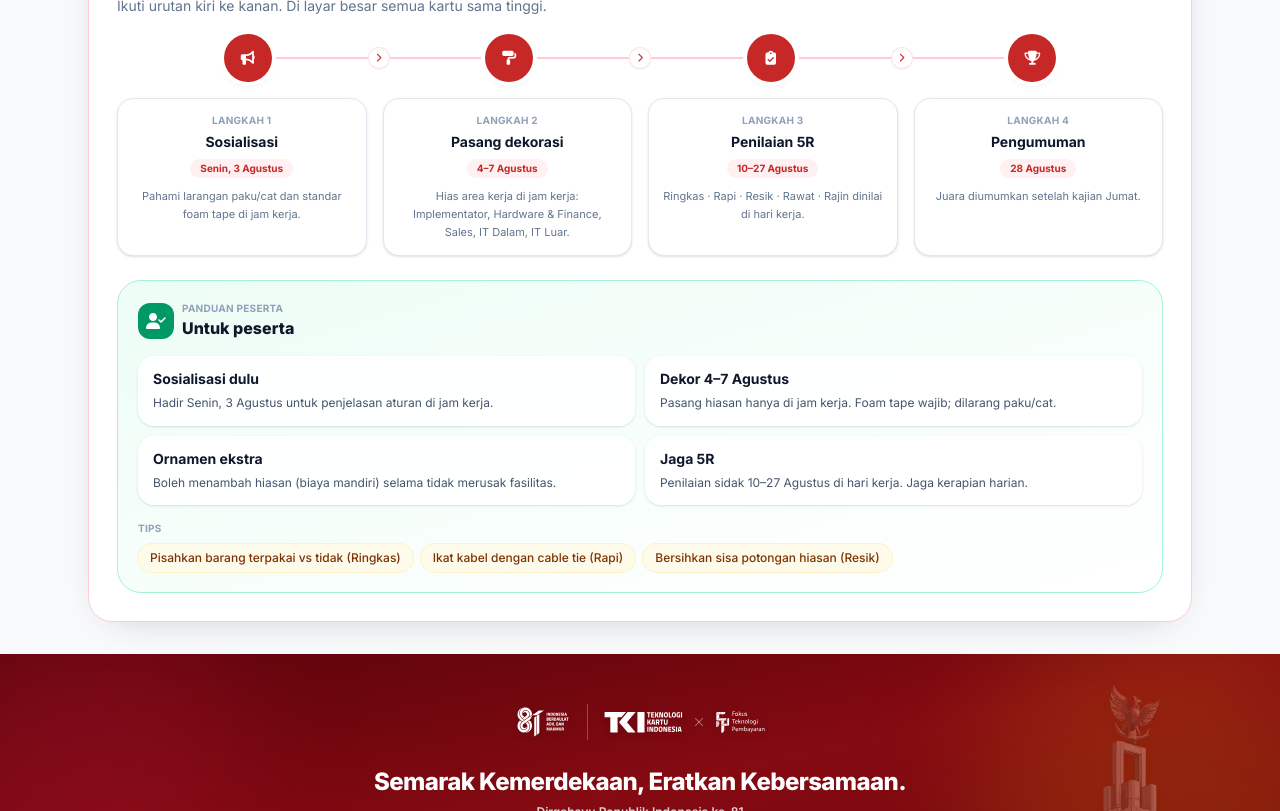
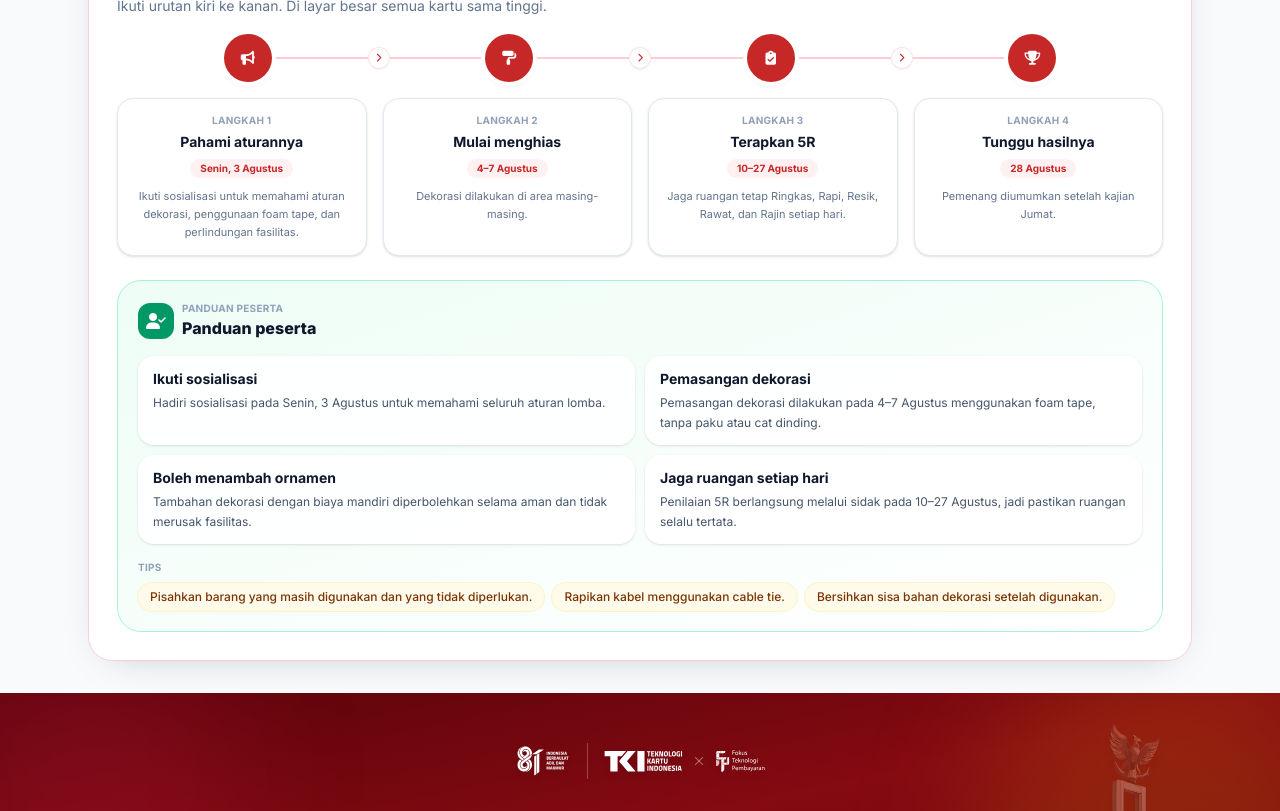
Before and after one commit to k-ardliyan/tki-hutri-81, a React (Vite) app: page /lomba in a window 1280 px wide. Shown: the part 800-1611 px from the top of the page. Built offline with nearby package versions, Linux system fonts and the light colour scheme; a web font is replaced by a local one.

Commit message:
feat: add interactive countdown component and hero section with dynamic phase handling

```diff
--- a/src/data/content.js
+++ b/src/data/content.js
@@ -1,391 +1,460 @@
 /**
- * Konten terstruktur dari:
- * - technical_rundown.md
- * - technical_book_peserta.md
- * - technical_book_panitia.md
+ * Konten website HUT RI ke-81
+ * Disusun dari technical_rundown.md, technical_book_peserta.md,
+ * dan technical_book_panitia.md.
  *
- * Tipografi resmi HUT RI ke-81: Saira Semi Condensed
- * Tema resmi: "Indonesia Berdaulat, Adil, dan Makmur"
+ * Tipografi: Saira Semi Condensed
+ * Tema: "Indonesia Berdaulat, Adil, dan Makmur"
  */
 
 export const eventMeta = {
-  title: 'HUT RI ke-81',
-  org: 'PT TKI x PT FTP',
+  title: "HUT RI ke-81",
+  org: "PT TKI x PT FTP",
   year: 2026,
-  theme: 'Indonesia Berdaulat, Adil, dan Makmur',
-  peakDateLabel: 'Kamis, 13 Agustus 2026',
-  peakTimeLabel: '12.45 WIB',
-  peakTarget: '2026-08-13T12:45:00',
-  awardDateLabel: 'Jumat, 28 Agustus 2026',
-  awardNote: 'Setelah kajian Jumat',
+  theme: "Indonesia Berdaulat, Adil, dan Makmur",
+  peakDateLabel: "Kamis, 13 Agustus 2026",
+  peakTimeLabel: "12.45 WIB",
+  peakTarget: "2026-08-13T12:45:00", // Mulai acara puncak
+  eventEndTarget: "2026-08-13T17:00:00", // Perkiraan acara puncak selesai
+  awardTarget: "2026-08-28T13:00:00", // Pengumuman pemenang setelah kajian Jumat
+  awardEndTarget: "2026-08-28T17:00:00", // Akhir seluruh rangkaian acara
+  awardDateLabel: "Jumat, 28 Agustus 2026",
+  awardNote: "Setelah kajian Jumat",
   tagline:
-    'Lomba, dekor, dan kebersamaan. Semuanya demi satu semangat yang sama: HUT RI ke-81.',
-}
+    "Rayakan kemerdekaan lewat lomba, kreativitas, dan kebersamaan dalam semangat HUT RI ke-81.",
+};
 
-/** Area lomba hias ruangan & 5R (per ruangan) */
+/** Ruangan peserta lomba dekorasi dan 5R */
 export const roomAreas = [
-  { id: 'implementator', name: 'Implementator', icon: 'fa-gears' },
-  { id: 'hardware-finance', name: 'Hardware & Finance', icon: 'fa-microchip' },
-  { id: 'sales', name: 'Sales', icon: 'fa-handshake' },
-  { id: 'it-dalam', name: 'IT Dalam', icon: 'fa-server' },
-  { id: 'it-luar', name: 'IT Luar', icon: 'fa-network-wired' },
-]
+  { id: "implementator", name: "Implementator", icon: "fa-gears" },
+  {
+    id: "hardware-finance",
+    name: "Hardware & Finance",
+    icon: "fa-microchip",
+  },
+  { id: "sales", name: "Sales", icon: "fa-handshake" },
+  { id: "it-dalam", name: "IT Dalam", icon: "fa-server" },
+  { id: "it-luar", name: "IT Luar", icon: "fa-network-wired" },
+];
 
 export const keyDates = [
   {
-    id: 'sosialisasi',
-    when: 'Senin, 3 Agustus 2026',
-    title: 'Sosialisasi aturan',
-    detail: 'Penjelasan teknis lomba di jam kerja.',
+    id: "sosialisasi",
+    when: "Senin, 3 Agustus 2026",
+    title: "Sosialisasi lomba",
+    detail: "Kenali aturan, jadwal, dan alur setiap lomba.",
   },
   {
-    id: 'dekor',
-    when: '4–7 Agustus 2026',
-    title: 'Lomba dekorasi ruangan',
-    detail: 'Pemasangan hiasan di jam kerja (Selasa–Jumat).',
+    id: "dekor",
+    when: "4–7 Agustus 2026",
+    title: "Dekorasi ruangan",
+    detail: "Hias ruangan di area masing-masing, dari Selasa hingga Jumat.",
   },
   {
-    id: 'nilai',
-    when: '10–27 Agustus 2026',
-    title: 'Penilaian lomba 5R',
-    detail: 'Sidak & penilaian 5R di hari kerja.',
+    id: "nilai",
+    when: "10–27 Agustus 2026",
+    title: "Penilaian 5R",
+    detail: "Penilaian dilakukan melalui sidak pada hari kerja.",
   },
   {
-    id: 'puncak',
-    when: '13 Agustus 2026',
-    title: 'Hari puncak acara',
-    detail: 'Sambutan, estafet balon, istirahat, lalu estafet air.',
+    id: "puncak",
+    when: "13 Agustus 2026",
+    title: "Hari puncak",
+    detail: "Sambutan, estafet balon, istirahat, dan estafet air.",
   },
   {
-    id: 'hadiah',
-    when: '28 Agustus 2026',
-    title: 'Pengumuman & hadiah',
-    detail: 'Pembagian juara setelah kajian Jumat.',
+    id: "hadiah",
+    when: "28 Agustus 2026",
+    title: "Pengumuman pemenang",
+    detail: "Pemenang diumumkan dan hadiah dibagikan setelah kajian Jumat.",
   },
-]
+];
 
 export const rundown = [
   {
-    id: 'phase-kickoff',
-    phase: 'Sosialisasi',
+    id: "phase-kickoff",
+    phase: "Sosialisasi",
     items: [
       {
-        time: 'Senin, 3 Agustus (jam kerja)',
-        title: 'Sosialisasi aturan lomba',
-        note: 'Penjelasan teknis, larangan fasilitas, dan alur lomba kepada peserta.',
+        time: "Senin, 3 Agustus",
+        title: "Penjelasan aturan lomba",
+        note: "Peserta akan mendapat penjelasan mengenai alur lomba, ketentuan teknis, dan aturan penggunaan fasilitas.",
       },
     ],
   },
   {
-    id: 'phase-dekor',
-    phase: 'Lomba: Dekorasi ruangan',
+    id: "phase-dekor",
+    phase: "Dekorasi Ruangan",
     items: [
       {
-        time: 'Selasa–Jumat, 4–7 Agustus',
-        title: 'Pemasangan dekorasi kemerdekaan',
-        note: 'Hanya di jam kerja. Foam tape wajib; tanpa paku dan tanpa cat dinding.',
+        time: "Selasa–Jumat, 4–7 Agustus",
+        title: "Pemasangan dekorasi",
+        note: "Dekorasi dipasang menggunakan foam tape. Paku dan cat dinding tidak diperbolehkan.",
       },
     ],
   },
   {
-    id: 'phase-nilai',
-    phase: 'Lomba: Penilaian 5R',
+    id: "phase-nilai",
+    phase: "Penilaian 5R",
     items: [
       {
-        time: '10–27 Agustus (hari kerja)',
-        title: 'Sidak & penilaian budaya 5R',
-        note: 'Juri menilai Ringkas, Rapi, Resik, Rawat, Rajin di area ruangan masing-masing.',
+        time: "10–27 Agustus · hari kerja",
+        title: "Sidak dan penilaian 5R",
+        note: "Juri menilai penerapan Ringkas, Rapi, Resik, Rawat, dan Rajin di setiap ruangan.",
       },
     ],
   },
   {
-    id: 'phase-peak',
-    phase: 'Hari puncak · 13 Agustus',
+    id: "phase-peak",
+    phase: "Hari Puncak · 13 Agustus",
     highlight: true,
     items: [
       {
-        time: '12.45–13.05',
-        title: 'Sambutan & doa',
-        note: 'Sambutan CEO dan Ketua Panitia, dilanjutkan doa pembuka.',
+        time: "12.45–13.05",
+        title: "Sambutan dan doa",
+        note: "Acara dibuka dengan sambutan CEO dan Ketua Panitia, lalu dilanjutkan dengan doa.",
       },
       {
-        time: '13.05–15.00',
-        title: 'Sesi 1 · Estafet balon tanpa tangan',
-        note: 'Penyisihan dan final per kategori Putra & Putri.',
+        time: "13.05–15.00",
+        title: "Estafet Balon Tanpa Tangan",
+        note: "Babak penyisihan dan final berlangsung terpisah untuk kategori Putra dan Putri.",
       },
       {
-        time: '15.00–15.30',
-        title: 'Istirahat & sholat',
-        note: 'Break singkat, sholat Ashar, area disiapkan untuk sesi basah.',
+        time: "15.00–15.30",
+        title: "Istirahat dan salat",
+        note: "Waktu istirahat dan salat Asar sekaligus persiapan area untuk lomba berikutnya.",
       },
       {
-        time: '15.30–17.00',
-        title: 'Sesi 2 · Estafet air gelas bocor',
-        note: 'Durasi main 3 menit per sesi. Juara ditentukan volume air terbanyak.',
+        time: "15.30–17.00",
+        title: "Estafet Air Gelas Bocor",
+        note: "Setiap sesi berlangsung selama 3 menit. Pemenang ditentukan dari volume air terbanyak.",
       },
     ],
   },
   {
-    id: 'phase-award',
-    phase: 'Pengumuman',
+    id: "phase-award",
+    phase: "Pengumuman",
     items: [
       {
-        time: 'Jumat, 28 Agustus',
-        title: 'Pengumuman & pembagian hadiah',
-        note: 'Setelah kajian Jumat. Juara per lomba dan kategori diumumkan resmi.',
+        time: "Jumat, 28 Agustus",
+        title: "Pengumuman dan pembagian hadiah",
+        note: "Pemenang setiap lomba dan kategori diumumkan setelah kajian Jumat.",
       },
     ],
   },
-]
+];
 
 export const competitions = [
   {
-    id: 'dekor-5r',
-    number: '01',
-    short: 'Dekor & 5R',
-    title: 'Hias Ruangan & Budaya 5R',
-    category: 'Umum · per ruangan',
-    tone: 'red',
-    imageKey: 'dekor-5r',
+    id: "dekor-5r",
+    number: "01",
+    short: "Dekorasi & 5R",
+    title: "Dekorasi Ruangan & Budaya 5R",
+    category: "Umum · per ruangan",
+    tone: "red",
+    imageKey: "dekor-5r",
     summary:
-      'Setiap area kerja mendekor ruangan dan menjaga standar 5R. Pakai foam tape, tanpa paku atau cat.',
+      "Percantik area kerja sekaligus tunjukkan penerapan 5R. Gunakan foam tape dan hindari paku atau cat yang dapat merusak fasilitas.",
     rooms: roomAreas,
     workflow: [
       {
         step: 1,
-        title: 'Sosialisasi',
-        time: 'Senin, 3 Agustus',
-        desc: 'Pahami larangan paku/cat dan standar foam tape di jam kerja.',
-        icon: 'fa-bullhorn',
+        title: "Pahami aturannya",
+        time: "Senin, 3 Agustus",
+        desc: "Ikuti sosialisasi untuk memahami aturan dekorasi, penggunaan foam tape, dan perlindungan fasilitas.",
+        icon: "fa-bullhorn",
       },
       {
         step: 2,
-        title: 'Pasang dekorasi',
-        time: '4–7 Agustus',
-        desc: 'Hias area kerja di jam kerja: Implementator, Hardware & Finance, Sales, IT Dalam, IT Luar.',
-        icon: 'fa-paint-roller',
+        title: "Mulai menghias",
+        time: "4–7 Agustus",
+        desc: "Dekorasi dilakukan di area masing-masing.",
+        icon: "fa-paint-roller",
       },
       {
         step: 3,
-        title: 'Penilaian 5R',
-        time: '10–27 Agustus',
-        desc: 'Ringkas · Rapi · Resik · Rawat · Rajin dinilai di hari kerja.',
-        icon: 'fa-clipboard-check',
+        title: "Terapkan 5R",
+        time: "10–27 Agustus",
+        desc: "Jaga ruangan tetap Ringkas, Rapi, Resik, Rawat, dan Rajin setiap hari.",
+        icon: "fa-clipboard-check",
       },
       {
         step: 4,
-        title: 'Pengumuman',
-        time: '28 Agustus',
-        desc: 'Juara diumumkan setelah kajian Jumat.',
-        icon: 'fa-trophy',
+        title: "Tunggu hasilnya",
+        time: "28 Agustus",
+        desc: "Pemenang diumumkan setelah kajian Jumat.",
+        icon: "fa-trophy",
       },
     ],
     forPeserta: {
-      headline: 'Untuk peserta',
+      headline: "Panduan peserta",
       points: [
-        { title: 'Sosialisasi dulu', text: 'Hadir Senin, 3 Agustus untuk penjelasan aturan di jam kerja.' },
-        { title: 'Dekor 4–7 Agustus', text: 'Pasang hiasan hanya di jam kerja. Foam tape wajib; dilarang paku/cat.' },
-        { title: 'Ornamen ekstra', text: 'Boleh menambah hiasan (biaya mandiri) selama tidak merusak fasilitas.' },
-        { title: 'Jaga 5R', text: 'Penilaian sidak 10–27 Agustus di hari kerja. Jaga kerapian harian.' },
+        {
+          title: "Ikuti sosialisasi",
+          text: "Hadiri sosialisasi pada Senin, 3 Agustus untuk memahami seluruh aturan lomba.",
+        },
+        {
+          title: "Pemasangan dekorasi",
+          text: "Pemasangan dekorasi dilakukan pada 4–7 Agustus menggunakan foam tape, tanpa paku atau cat dinding.",
+        },
+        {
+          title: "Boleh menambah ornamen",
+          text: "Tambahan dekorasi dengan biaya mandiri diperbolehkan selama aman dan tidak merusak fasilitas.",
+        },
+        {
+          title: "Jaga ruangan setiap hari",
+          text: "Penilaian 5R berlangsung melalui sidak pada 10–27 Agustus, jadi pastikan ruangan selalu tertata.",
+        },
       ],
       tips: [
-        'Pisahkan barang terpakai vs tidak (Ringkas)',
-        'Ikat kabel dengan cable tie (Rapi)',
-        'Bersihkan sisa potongan hiasan (Resik)',
+        "Pisahkan barang yang masih digunakan dan yang tidak diperlukan.",
+        "Rapikan kabel menggunakan cable tie.",
+        "Bersihkan sisa bahan dekorasi setelah digunakan.",
       ],
     },
     forPanitia: {
-      headline: 'Untuk panitia',
+      headline: "Panduan panitia",
       points: [
-        { title: '3 Agustus', text: 'Sosialisasi aturan teknis di jam kerja (larangan paku, cat, dsb.).' },
-        { title: '4–7 Agustus', text: 'Dampingi pemasangan dekorasi; cek foam tape & keamanan fasilitas.' },
-        { title: '10–27 Agustus', text: 'Nilai 5R di hari kerja. Pelanggaran fasilitas = potongan poin / diskualifikasi.' },
+        {
+          title: "Sosialisasi · 3 Agustus",
+          text: "Jelaskan aturan teknis, termasuk larangan menggunakan paku, cat, atau bahan yang merusak fasilitas.",
+        },
+        {
+          title: "Pendampingan · 4–7 Agustus",
+          text: "Dampingi proses dekorasi dan pastikan pemasangan menggunakan bahan yang aman.",
+        },
+        {
+          title: "Penilaian · 10–27 Agustus",
+          text: "Lakukan penilaian 5R pada hari kerja dan catat setiap pelanggaran sebagai dasar pengurangan poin atau diskualifikasi.",
+        },
       ],
       checklist: [
-        'Cek setiap ruangan: Implementator, Hardware & Finance, Sales, IT Dalam, IT Luar',
-        'Dokumentasikan temuan sidak',
-        'Catat pelanggaran fasilitas secara tertulis',
+        "Periksa seluruh ruangan peserta.",
+        "Dokumentasikan setiap temuan saat sidak.",
+        "Catat pelanggaran fasilitas secara tertulis.",
       ],
     },
   },
   {
-    id: 'balon',
-    number: '02',
-    short: 'Estafet Balon',
-    title: 'Estafet Balon Tanpa Tangan',
-    category: 'Putra & Putri · juara terpisah',
-    tone: 'amber',
-    imageKey: 'balon',
+    id: "balon",
+    number: "02",
+    short: "Estafet Balon",
+    title: "Estafet Balon Tanpa Tangan",
+    category: "Putra & Putri · juara terpisah",
+    tone: "amber",
+    imageKey: "balon",
     summary:
-      'Berpasangan, bawa balon dari start sampai finish tanpa pakai tangan. Juara: waktu tercepat.',
+      "Bawa balon secara berpasangan dari garis start hingga finish tanpa menggunakan tangan. Tim tercepat menjadi pemenang.",
     workflow: [
       {
         step: 1,
-        title: 'Siap di garis start',
-        time: 'Sesi 1',
-        desc: 'Pasangan berdiri di start, balon siap diapit.',
-        icon: 'fa-flag-checkered',
+        title: "Bersiap di garis start",
+        time: "Mulai lomba",
+        desc: "Pasangan pertama berdiri di garis start dan bersiap mengapit balon.",
+        icon: "fa-flag-checkered",
       },
       {
         step: 2,
-        title: 'Apit balon',
-        time: 'Tanpa tangan',
-        desc: 'Balon dijepit di perut/dada. Tidak boleh dipegang tangan.',
-        icon: 'fa-people-arrows',
+        title: "Apit balon",
+        time: "Tanpa tangan",
+        desc: "Jepit balon menggunakan bagian perut atau dada. Balon tidak boleh dipegang dengan tangan.",
+        icon: "fa-people-arrows",
       },
       {
         step: 3,
-        title: 'Estafet ke rekan',
-        time: 'Oper aman',
-        desc: 'Oper balon ke pasangan berikutnya tanpa sentuhan tangan.',
-        icon: 'fa-right-left',
+        title: "Oper ke pasangan berikutnya",
+        time: "Lanjutkan estafet",
+        desc: "Pindahkan balon ke pasangan berikutnya tanpa menyentuhnya dengan tangan.",
+        icon: "fa-right-left",
       },
       {
         step: 4,
-        title: 'Finish + stopwatch',
-        time: 'Catat waktu',
-        desc: 'Toleransi gagal maks. 3× (jatuh/pecah). >3 = gugur.',
-        icon: 'fa-stopwatch',
+        title: "Capai garis finish",
+        time: "Waktu dicatat",
+        desc: "Setiap tim mendapat toleransi maksimal 3 kali jika balon jatuh atau pecah. Lebih dari itu, tim gugur.",
+        icon: "fa-stopwatch",
       },
       {
         step: 5,
-        title: 'Final top 3',
-        time: 'Per kategori',
-        desc: '3 waktu tercepat Putra & Putri masuk final, perebutkan juara 1–3.',
-        icon: 'fa-medal',
+        title: "Masuk babak final",
+        time: "3 tim tercepat",
+        desc: "Tiga tim tercepat dari kategori Putra dan Putri maju ke final untuk memperebutkan juara 1–3.",
+        icon: "fa-medal",
       },
     ],
     forPeserta: {
-      headline: 'Untuk peserta',
+      headline: "Panduan peserta",
       points: [
-        { title: 'Jangan pakai tangan', text: 'Balon tidak boleh dipegang. Hanya diapit tubuh.' },
-        { title: 'Toleransi 3×', text: 'Maksimal 3 kali gagal (jatuh/pecah). Lebih dari itu diskualifikasi.' },
-        { title: 'Penentuan juara', text: 'Waktu tercepat. Top 3 per kategori masuk final.' },
+        {
+          title: "Tanpa sentuhan tangan",
+          text: "Balon hanya boleh diapit menggunakan tubuh dan tidak boleh dipegang dengan tangan.",
+        },
+        {
+          title: "Maksimal 3 kali gagal",
+          text: "Balon boleh jatuh atau pecah maksimal 3 kali. Kegagalan berikutnya membuat tim gugur.",
+        },
+        {
+          title: "Kejar waktu terbaik",
+          text: "Tiga tim tercepat dari setiap kategori akan melaju ke babak final.",
+        },
       ],
-      tips: ['Latih langkah berpasangan', 'Siapkan balon cadangan dalam sisa toleransi'],
+      tips: [
+        "Latih langkah dan kecepatan bersama pasangan.",
+        "Jaga posisi tubuh agar balon tidak mudah jatuh.",
+      ],
     },
     forPanitia: {
-      headline: 'Untuk panitia',
+      headline: "Panduan panitia",
       points: [
-        { title: 'Alat wajib', text: 'Balon, peluit, dan stopwatch resmi.' },
-        { title: 'Format putra', text: 'Penyisihan 3 sesi: 3 + 3 + 2. Final: 3 waktu tercepat.' },
-        { title: 'Format putri', text: 'Penyisihan 2 sesi: 3 + 2. Final: 3 waktu tercepat.' },
+        {
+          title: "Peralatan",
+          text: "Siapkan balon, peluit, dan stopwatch resmi untuk mencatat waktu.",
+        },
+        {
+          title: "Format Putra",
+          text: "Penyisihan terdiri dari 3 sesi dengan pembagian 3, 3, dan 2 kelompok. Tiga waktu tercepat maju ke final.",
+        },
+        {
+          title: "Format Putri",
+          text: "Penyisihan terdiri dari 2 sesi dengan pembagian 3 dan 2 kelompok. Tiga waktu tercepat maju ke final.",
+        },
       ],
-      tools: ['Balon', 'Peluit', 'Stopwatch (wajib)'],
+      tools: ["Balon", "Peluit", "Stopwatch"],
       putra: [
-        'Penyisihan 3 sesi: 3 + 3 + 2 kelompok',
-        'Final: 3 kelompok waktu tercepat dari seluruh penyisihan',
+        "Penyisihan: 3 sesi dengan pembagian 3, 3, dan 2 kelompok.",
+        "Final: 3 kelompok dengan waktu tercepat dari seluruh sesi penyisihan.",
       ],
       putri: [
-        'Penyisihan 2 sesi: 3 + 2 kelompok',
-        'Final: 3 kelompok waktu tercepat dari seluruh penyisihan',
+        "Penyisihan: 2 sesi dengan pembagian 3 dan 2 kelompok.",
+        "Final: 3 kelompok dengan waktu tercepat dari seluruh sesi penyisihan.",
       ],
     },
   },
   {
-    id: 'air',
-    number: '03',
-    short: 'Estafet Air',
-    title: 'Estafet Air Gelas Bocor',
-    category: 'Putra & Putri · juara terpisah',
-    tone: 'blue',
-    imageKey: 'air',
+    id: "air",
+    number: "03",
+    short: "Estafet Air",
+    title: "Estafet Air Gelas Bocor",
+    category: "Putra & Putri · juara terpisah",
+    tone: "blue",
+    imageKey: "air",
     summary:
-      'Oper gelas bocor dari atas kepala ke galon penampung. Juara: air terbanyak, waktu 3 menit.',
+      "Oper gelas bocor melewati atas kepala hingga air terkumpul di galon penampung. Tim dengan volume air terbanyak dalam 3 menit menjadi pemenang.",
     workflow: [
       {
         step: 1,
-        title: 'Ember sumber',
-        time: 'Isi air',
-        desc: 'Ambil air dari ember utama dengan gelas bocor.',
-        icon: 'fa-bucket',
+        title: "Ambil air",
+        time: "Dari ember utama",
+        desc: "Peserta pertama mengambil air dari ember menggunakan gelas bocor.",
+        icon: "fa-bucket",
       },
       {
         step: 2,
-        title: 'Oper atas kepala',
-        time: 'Estafet',
-        desc: 'Oper gelas ke rekan berikutnya melewati atas kepala.',
-        icon: 'fa-hands-holding',
+        title: "Oper lewat atas kepala",
+        time: "Mulai estafet",
+        desc: "Gelas dioper ke peserta berikutnya melalui atas kepala hingga mencapai peserta terakhir.",
+        icon: "fa-hands-holding",
       },
       {
         step: 3,
-        title: 'Jangan sumbat lubang',
-        time: 'Larangan',
-        desc: 'Dilarang menutup lubang bocor dengan jari.',
-        icon: 'fa-ban',
+        title: "Biarkan gelas tetap bocor",
+        time: "Jangan ditutup",
+        desc: "Lubang pada gelas tidak boleh ditutup atau disumbat dengan jari.",
+        icon: "fa-ban",
       },
       {
         step: 4,
-        title: 'Tuang ke galon',
-        time: '3 menit',
-        desc: 'Ujung barisan menuang ke galon penampung. Timer 3 menit/sesi.',
-        icon: 'fa-hourglass-half',
+        title: "Tuang ke galon",
+        time: "Durasi 3 menit",
+        desc: "Peserta terakhir menuangkan air ke galon penampung hingga waktu sesi berakhir.",
+        icon: "fa-hourglass-half",
       },
       {
         step: 5,
-        title: 'Ukur volume',
-        time: 'Final',
-        desc: 'Volume terbanyak lolos final, lalu perebutkan juara 1–3.',
-        icon: 'fa-flask',
+        title: "Hitung volume air",
+        time: "Penentuan final",
+        desc: "Tim dengan volume air terbanyak melaju ke final dan kembali bertanding untuk memperebutkan juara 1–3.",
+        icon: "fa-flask",
       },
     ],
     forPeserta: {
-      headline: 'Untuk peserta',
+      headline: "Panduan peserta",
       points: [
-        { title: 'Durasi 3 menit', text: 'Setiap sesi tepat 3 menit. Manfaatkan ritme, bukan hanya buru-buru.' },
-        { title: 'Lubang tetap bocor', text: 'Dilarang menyumbat lubang gelas dengan jari.' },
-        { title: 'Toleransi 3×', text: 'Maksimal 3 kali gelas jatuh. Juara = air terbanyak di galon.' },
+        {
+          title: "Durasi 3 menit",
+          text: "Setiap sesi berlangsung selama 3 menit. Jaga ritme agar air dapat dioper dengan stabil.",
+        },
+        {
+          title: "Jangan tutup lubang",
+          text: "Lubang pada gelas harus tetap terbuka dan tidak boleh disumbat dengan jari.",
+        },
+        {
+          title: "Maksimal 3 kali jatuh",
+          text: "Gelas boleh jatuh maksimal 3 kali. Pemenang ditentukan dari volume air terbanyak di galon.",
+        },
       ],
-      tips: ['Jaga ritme oper', 'Siapkan area basah & handuk kecil'],
+      tips: [
+        "Bangun ritme oper yang konsisten.",
+        "Berhati-hati karena area permainan akan basah dan licin.",
+      ],
     },
     forPanitia: {
-      headline: 'Untuk panitia',
+      headline: "Panduan panitia",
       points: [
-        { title: 'Alat', text: 'Ember air, gelas/galon bocor, penampung kosong, timer 3 menit.' },
-        { title: 'Format putra', text: 'Penyisihan 2 sesi (4+4). Final: 2 terbaik/sesi (total 4).' },
-        { title: 'Format putri', text: 'Penyisihan 2 sesi (3+2). Final: 4 volume terbanyak keseluruhan.' },
+        {
+          title: "Peralatan",
+          text: "Siapkan ember berisi air, gelas bocor, galon penampung kosong, dan timer 3 menit.",
+        },
+        {
+          title: "Format Putra",
+          text: "Penyisihan terdiri dari 2 sesi dengan masing-masing 4 kelompok. Dua tim terbaik dari setiap sesi maju ke final.",
+        },
+        {
+          title: "Format Putri",
+          text: "Penyisihan terdiri dari 2 sesi dengan pembagian 3 dan 2 kelompok. Empat volume terbanyak secara keseluruhan maju ke final.",
+        },
       ],
       tools: [
-        'Ember berisi air',
-        'Gelas/galon bocor',
-        'Galon penampung kosong',
-        'Timer 3 menit',
+        "Ember berisi air",
+        "Gelas bocor",
+        "Galon penampung kosong",
+        "Timer 3 menit",
       ],
       putra: [
-        'Penyisihan 2 sesi: 4 + 4 kelompok',
-        'Final: 2 kelompok air terbanyak per sesi (total 4) diadu lagi',
+        "Penyisihan: 2 sesi, masing-masing diikuti 4 kelompok.",
+        "Final: 2 kelompok dengan volume air terbanyak dari setiap sesi, total 4 kelompok.",
       ],
       putri: [
-        'Penyisihan 2 sesi: 3 + 2 kelompok',
-        'Final: 4 kelompok air terbanyak keseluruhan dari penyisihan Putri',
+        "Penyisihan: 2 sesi dengan pembagian 3 dan 2 kelompok.",
+        "Final: 4 kelompok dengan volume air terbanyak dari seluruh sesi penyisihan.",
       ],
     },
   },
-]
+];
 
 export const landingHighlights = [
   {
-    id: 'teams',
-    label: 'Tim berlaga',
-    value: '13',
-    hint: '8 putra · 5 putri',
+    id: "teams",
+    label: "Tim peserta",
+    value: "13",
+    hint: "8 Putra · 5 Putri",
   },
   {
-    id: 'games',
-    label: 'Cabang lomba',
-    value: '3',
-    hint: '5R · Balon · Air',
+    id: "games",
+    label: "Jenis lomba",
+    value: "3",
+    hint: "Dekorasi & 5R · Balon · Air",
   },
   {
-    id: 'peak',
-    label: 'Hari puncak',
-    value: '13 Ags',
-    hint: 'Mulai 12.45 WIB',
+    id: "peak",
+    label: "Hari puncak",
+    value: "13 Ags",
+    hint: "Mulai pukul 12.45 WIB",
   },
   {
-    id: 'award',
-    label: 'Pengumuman',
-    value: '28 Ags',
-    hint: 'Setelah kajian',
+    id: "award",
+    label: "Pengumuman",
+    value: "28 Ags",
+    hint: "Setelah kajian Jumat",
   },
-]
+];
--- a/src/hooks/useCountdown.js
+++ b/src/hooks/useCountdown.js
@@ -6,6 +6,7 @@
     hours: '00',
     mins: '00',
     secs: '00',
+    diff: 0,
     done: false
   })
 
@@ -17,7 +18,7 @@
       const diff = target - now
 
       if (diff <= 0) {
-        setTimeLeft({ days: '00', hours: '00', mins: '00', secs: '00', done: true })
+        setTimeLeft({ days: '00', hours: '00', mins: '00', secs: '00', diff: 0, done: true })
         return
       }
 
@@ -31,6 +32,7 @@
         hours: hours < 10 ? `0${hours}` : String(hours),
         mins: mins < 10 ? `0${mins}` : String(mins),
         secs: secs < 10 ? `0${secs}` : String(secs),
+        diff,
         done: false
       })
     }
```
Also changed, not shown: src/components/hero/Countdown.jsx (+90 -12 lines), src/components/hero/Hero.jsx (+6 -1 lines).
